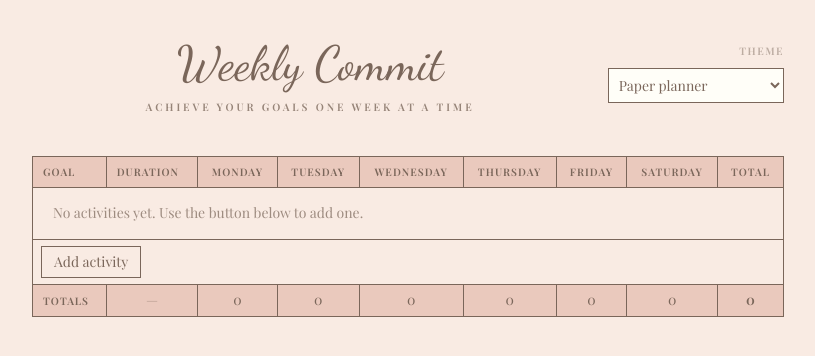
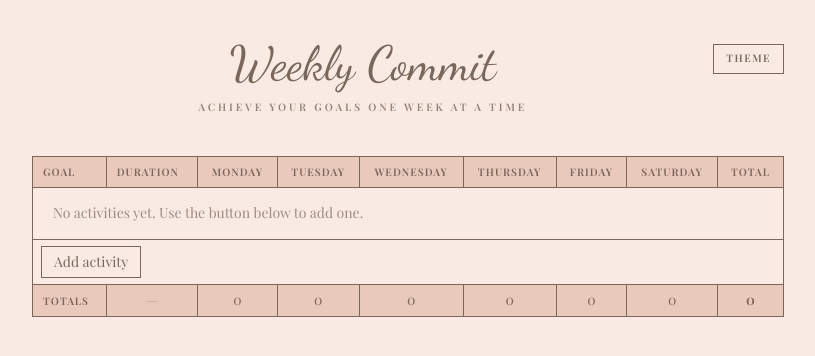
Before and after one commit to danifromecuador/weekly-commit, a Next.js app: page / in a window 1280 px wide. Shown: the top 356 px of the page, without its empty margins (232-1047 px from the left). Built offline with nearby package versions, Linux system fonts and the light colour scheme; a web font is replaced by a local one.

Commit message:
ux(theme): show theme picker only after clicking Theme button
Toggle a popover with the select; close on choice, outside click, or Escape.

Made-with: Cursor

```diff
--- a/components/theme-selector.tsx
+++ b/components/theme-selector.tsx
@@ -1,5 +1,6 @@
 "use client";
 
+import { useEffect, useRef, useState } from "react";
 import { useSyncExternalStore } from "react";
 
 import {
@@ -12,24 +13,70 @@ import {
 } from "@/lib/themes";
 
 export function ThemeSelector() {
+  const [open, setOpen] = useState(false);
+  const wrapRef = useRef<HTMLDivElement>(null);
+
   const theme = useSyncExternalStore(
     subscribeTheme,
     readStoredTheme,
     () => DEFAULT_THEME_ID,
   );
 
+  useEffect(() => {
+    if (!open) return;
+
+    const onPointerDown = (e: PointerEvent) => {
+      const el = wrapRef.current;
+      if (el && !el.contains(e.target as Node)) {
+        setOpen(false);
+      }
+    };
+
+    const onKeyDown = (e: KeyboardEvent) => {
+      if (e.key === "Escape") setOpen(false);
+    };
+
+    document.addEventListener("pointerdown", onPointerDown);
+    document.addEventListener("keydown", onKeyDown);
+    return () => {
+      document.removeEventListener("pointerdown", onPointerDown);
+      document.removeEventListener("keydown", onKeyDown);
+    };
+  }, [open]);
+
   return (
-    <label className="flex flex-wrap items-center justify-center gap-2 sm:justify-end">
-      <span className="wc-muted-ink text-[0.65rem] font-semibold uppercase tracking-[0.14em]">
+    <div
+      ref={wrapRef}
+      className="relative flex justify-center sm:justify-end"
+    >
+      <button
+        type="button"
+        className="wc-btn text-[0.65rem] font-semibold uppercase tracking-[0.14em]"
+        aria-expanded={open}
+        aria-haspopup="listbox"
+        aria-controls={open ? "theme-picker" : undefined}
+        onClick={() => setOpen((v) => !v)}
+      >
         Theme
-      </span>
+      </button>
+      {open ? (
+        <div
+          id="theme-picker"
+          className="absolute end-0 top-full z-20 mt-2 min-w-[12.5rem] border border-solid p-2 shadow-none"
+          style={{
+            borderColor: "var(--theme-border)",
+            background: "var(--theme-page)",
+            borderRadius: "var(--wc-radius-ui)",
+          }}
+        >
           <select
             suppressHydrationWarning
-        className="wc-select max-w-[12rem] cursor-pointer py-1.5 text-left text-sm normal-case tracking-normal"
+            className="wc-select w-full cursor-pointer py-1.5 text-left text-sm normal-case tracking-normal"
             value={theme}
             onChange={(e) => {
               const next = parseStoredTheme(e.target.value);
               applyTheme(next);
+              setOpen(false);
             }}
             aria-label="Choose color theme"
           >
@@ -39,6 +86,8 @@ export function ThemeSelector() {
               </option>
             ))}
           </select>
-    </label>
+        </div>
+      ) : null}
+    </div>
   );
 }
```
Lines whose indentation alone changed are shown as unchanged.
